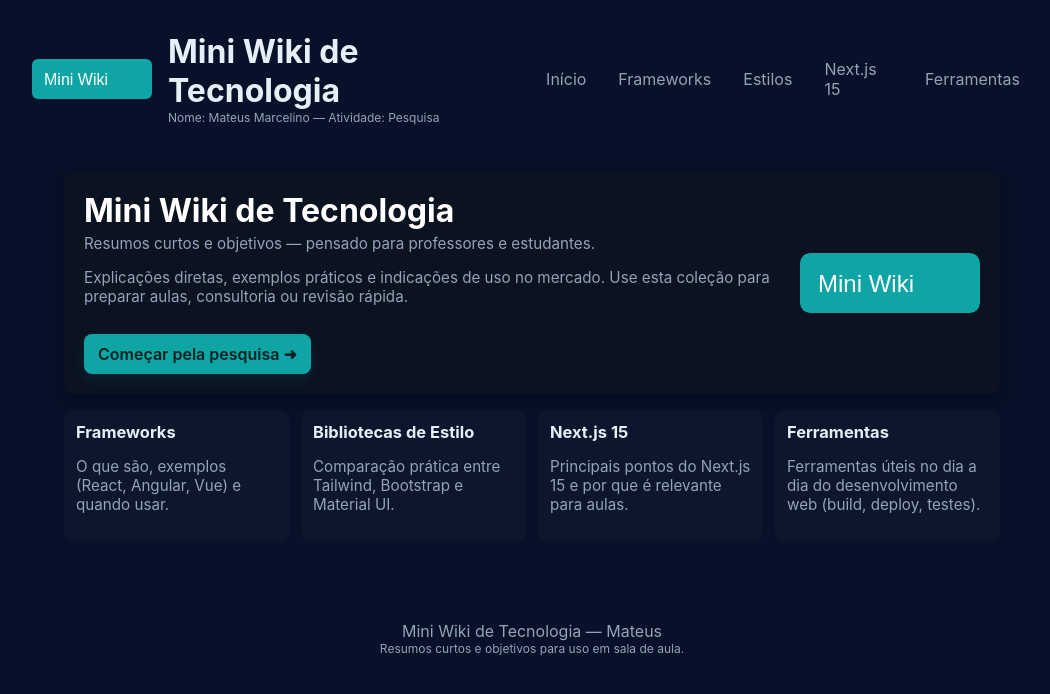
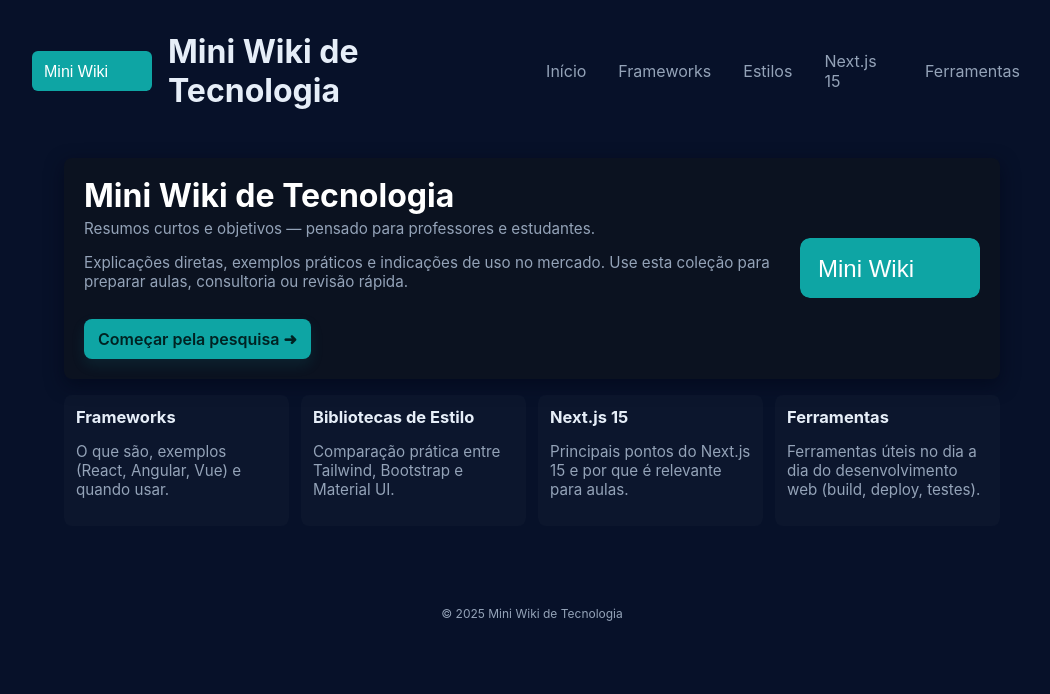
Before and after one commit to mateussousaaaa00-blip/fremeworks-pesquisa, a Next.js app: page / in a window 1280 px wide. Shown: the top 694 px of the page, without its empty margins (108-1158 px from the left). Built offline with nearby package versions, Linux system fonts and the light colour scheme.

Commit message:
chore(ui): remover menções pessoais e banner pequeno de todas as páginas

```diff
--- a/app/head.jsx
+++ b/app/head.jsx
@@ -1,7 +1,7 @@
 export default function Head(){
   return (
     <>
-      <title>Mini Wiki de Tecnologia — Grupo Alunos DS</title>
+  <title>Mini Wiki de Tecnologia</title>
       <meta name="description" content="Resumos e explicações técnicas escritas de forma simples para uso em sala de aula." />
       <link rel="icon" href="/favicon.ico" />
     </>
--- a/app/layout.jsx
+++ b/app/layout.jsx
@@ -17,7 +17,6 @@ export default function RootLayout({ children }){
               <img src="/logo.svg" alt="logo" style={{height:40}}/>
               <div>
                 <h1 style={{margin:0}}>Mini Wiki de Tecnologia</h1>
-                <div style={{fontSize:12,color:'var(--muted)'}}>Nome: Mateus Marcelino — Atividade: Pesquisa</div>
               </div>
             </div>
             <NavBar />
--- a/components/Footer.jsx
+++ b/components/Footer.jsx
@@ -1,8 +1,9 @@
 export default function Footer(){
   return (
     <footer className="footer">
-      <div>Mini Wiki de Tecnologia — Mateus</div>
-      <div style={{fontSize:12}}>Resumos curtos e objetivos para uso em sala de aula.</div>
+      <div style={{fontSize:12,color:'var(--muted)'}}>
+        © {new Date().getFullYear()} Mini Wiki de Tecnologia
+      </div>
     </footer>
   )
 }
```
